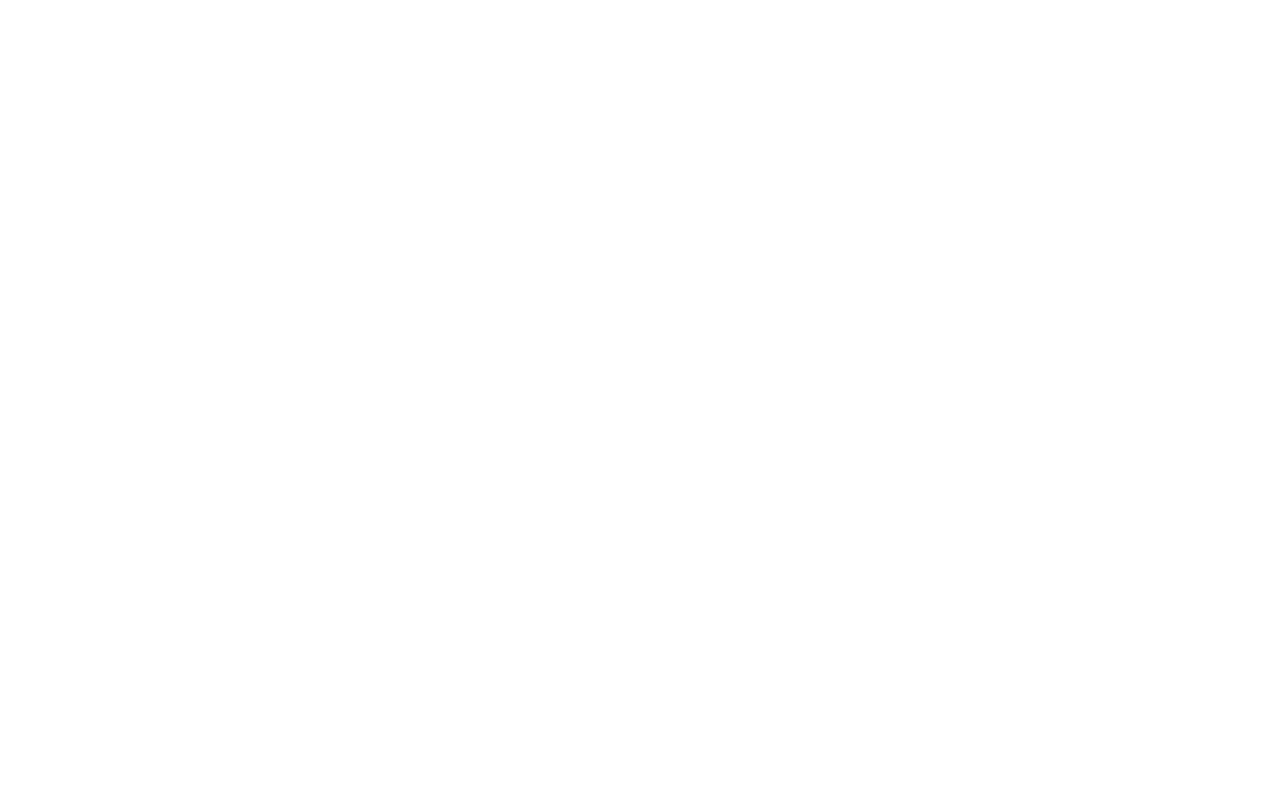
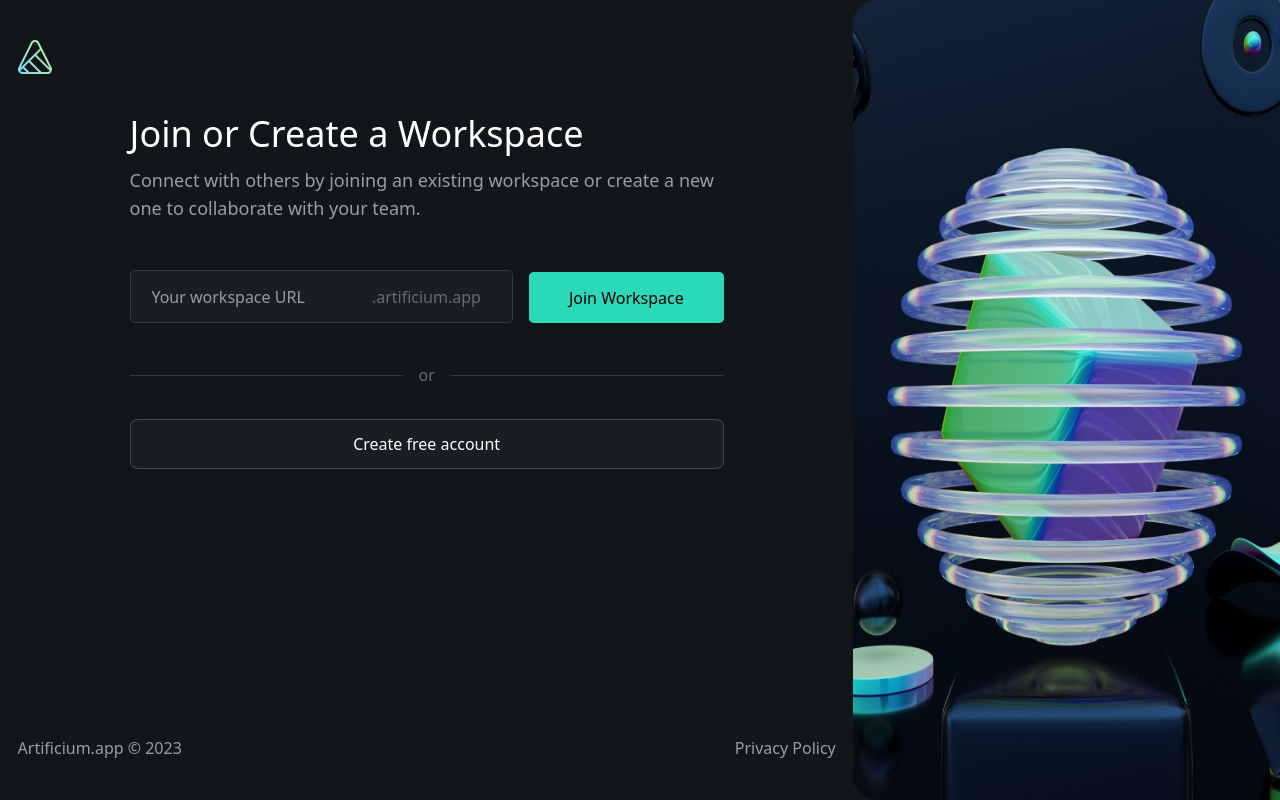
Before and after one commit to amirrezaRst/Artificium, a React (Create React App) app: page /join-workspace in a window 1280 px wide. Before the commit this address had no page. Built offline with nearby package versions, Linux system fonts and the light colour scheme.

Commit message:
register workspace component completed

```diff
--- /dev/null
+++ b/src/components/register/JoinWorkspace.jsx
@@ -0,0 +1,70 @@
+import { Link } from "react-router-dom";
+
+const JoinWorkspace = () => {
+    return (
+        <main className="register-page">
+
+            <article className="grid lg:grid-cols-3 h-full relative lg:p-0 p-4">
+
+                <section
+                    className="lg:col-span-2 container lg:py-10 py-5 max-sm:px-6 lg:bg-transparent bg-[#131619] rounded-xl z-30 flex flex-col justify-between"
+                >
+
+                    <div className="flex items-center justify-between">
+                        <Link to={`/`}><img src="/./images/logo.png" alt="artificium" /></Link>
+                    </div>
+
+                    <div className="flex-1 lg:px-28 lg:py-10 sm:px-8 sm:py-6 py-8">
+                        <h3 className="lg:text-4xl md:text-3xl sm:text-2xl text-2xl font-medium">Join or Create a Workspace</h3>
+                        <h4 className="sm:text-lg text-sm md:mt-3 sm:mt-1 mt-3">
+                            Connect with others by joining an existing workspace or create a new one to collaborate with your team.
+                        </h4>
+                        <form action=""
+                            className="lg:py-7 sm:py-8 py-4"
+                            // grid lg:grid-cols-2 lg:gap-8 sm:gap-6 gap-3
+                            onSubmit={e => e.preventDefault()}
+                        >
+                            <div className="flex mt-4 sm:flex-row flex-col items-end gap-4">
+                                <div className="flex-1 w-full">
+                                    <div className="relative">
+                                        <input type="text" id="first-name" className="sm:mt-1 mt-2" placeholder="Your workspace URL" />
+                                        <span className="absolute px-8 right-0 top-0 h-full flex items-center text-[#686B6E]">.artificium.app</span>
+                                    </div>
+                                </div>
+                                <button
+                                    className="bg-[#2bd8b8] px-10 rounded-[.3rem] py-[.85rem] max-[639px]:w-full"
+                                    type="submit"
+                                >
+                                    Join Workspace
+                                </button>
+                            </div>
+
+                            <div className="flex items-center justify-between mt-10">
+                                <div className="flex-1 w-full bg-[#363A3D] h-[1px]"></div>
+                                <span className="text-[#686B6E] px-4">or</span>
+                                <div className="flex-1 w-full bg-[#363A3D] h-[1px]"></div>
+                            </div>
+
+                            <button className="w-full py-3 bg-[#1A1D21] border border-[#ffffff2d] hover:bg-[#1e2125] transition-all text-white rounded-lg md:mt-8 sm:mt-3 mt-2 col-span-full">
+                                Create free account
+                            </button>
+                        </form>
+                    </div>
+
+                    <div className="flex items-center justify-between text-[#9B9C9E]">
+                        <span>Artificium.app © 2023</span>
+                        <Link to={`/privacy`} className="hover:underline">Privacy Policy</Link>
+                    </div>
+
+                </section>
+                <section className="w-full h-full overflow-hidden lg:relative fixed top-0 left-0 z-10">
+                    <img src="./images/bg3.jpg" alt="ai image generator" className="w-full h-full lg:rounded-l-3xl" />
+                </section>
+
+            </article>
+
+        </main>
+    );
+}
+
+export default JoinWorkspace;
--- a/src/components/register/Signup.jsx
+++ b/src/components/register/Signup.jsx
@@ -9,8 +9,8 @@
                 <section
                     className="lg:col-span-2 container lg:py-10 py-3 lg:bg-transparent bg-[#131619] rounded-xl z-30 flex flex-col justify-between"
                 >
-
-                    <div className="flex items-center justify-between 2xl:bg-slate-400 xl:bg-stone-500 lg:bg-orange-500 md:bg-yellow-300 sm:bg-indigo-500 bg-teal-300">
+ {/* 2xl:bg-slate-400 xl:bg-stone-500 lg:bg-orange-500 md:bg-yellow-300 sm:bg-indigo-500 bg-teal-300 */}
+                    <div className="flex items-center justify-between">
                         <Link to={`/`}><img src="/./images/logo.png" alt="artificium" /></Link>
                         <Link to={`/login`} className="text-[#7dc6cb] cursor-pointer lg:text-xl sm:text-xl text-lg font-semibold">Log in</Link>
                     </div>
--- a/src/container/App.jsx
+++ b/src/container/App.jsx
@@ -3,6 +3,7 @@
 import Login from "../components/register/Login";
 import Home from "../components/home";
 import Signup from "../components/register/Signup";
+import JoinWorkspace from "../components/register/JoinWorkspace";
 
 const App = () => {
 
@@ -12,6 +13,7 @@
                 <Route exact path="/" element={<Home />} />
                 <Route path="/login" element={<Login />} />
                 <Route path="/signup" element={<Signup />} />
+                <Route path="/join-workspace" element={<JoinWorkspace />} />
             </Routes>
         </>
     );
```
